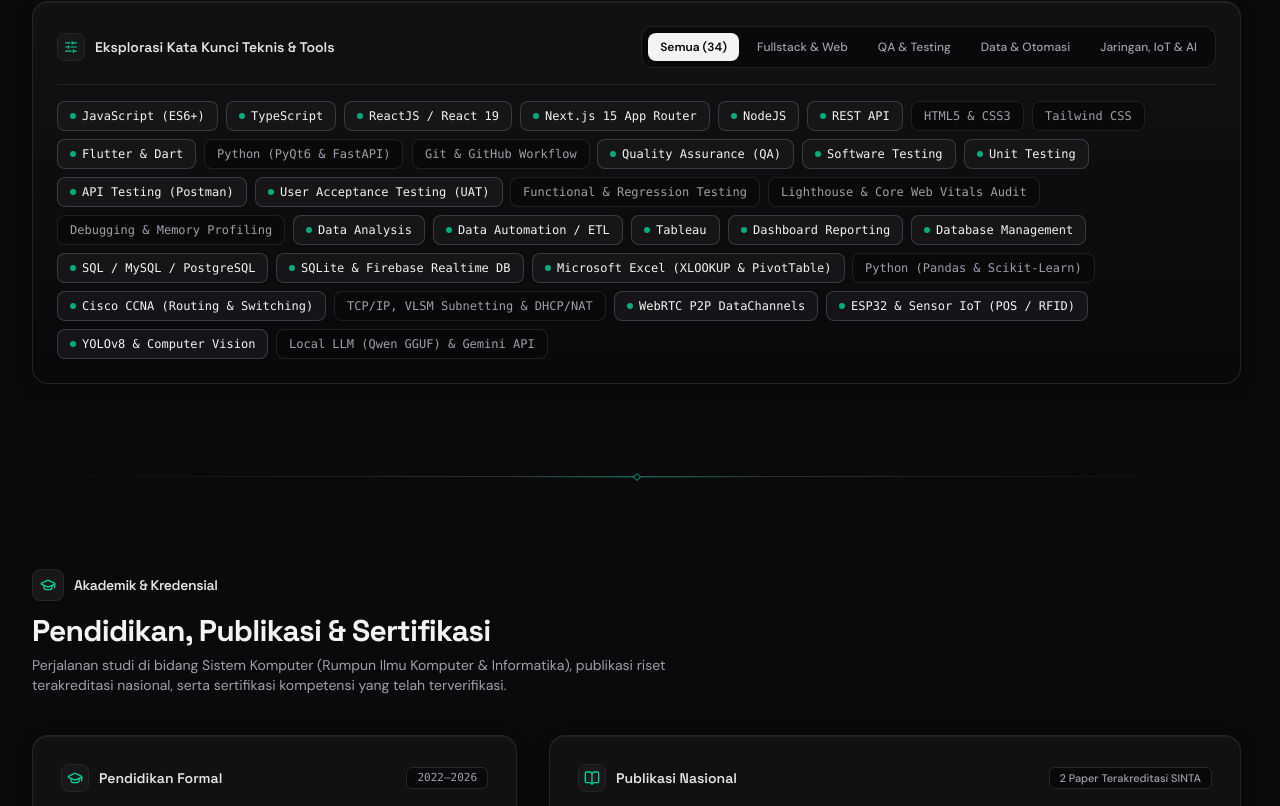
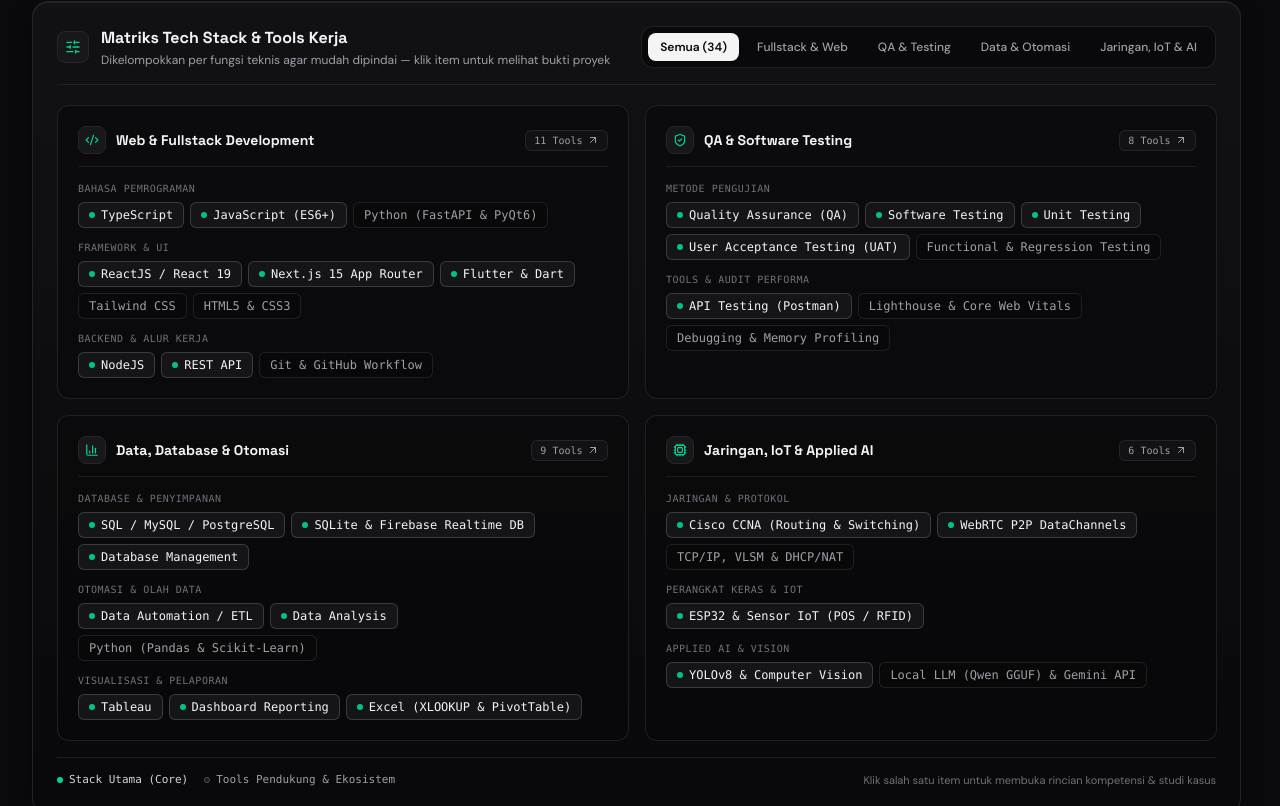
Before and after one commit to EdvanVPRoject/portofolio, a Next.js app: page / in a window 1280 px wide. Shown: the part 4274-5080 px from the top of the page. Built offline with nearby package versions, Linux system fonts and the light colour scheme.

Commit message:
feat(skills): restructure keyword cloud into categorized 2x2 tech stack matrix

```diff
--- a/src/app/page.tsx
+++ b/src/app/page.tsx
@@ -846,51 +846,52 @@ const EXPERTISE_DATA: ExpertiseItem[] = [
 interface SkillKeywordItem {
   name: string;
   domain: Exclude<SkillDomain, 'all'>;
+  group: string;
   highlight?: boolean;
 }
 
 const SKILL_KEYWORDS: SkillKeywordItem[] = [
   // Fullstack & Web (Padepokan 79 Core)
-  { name: 'JavaScript (ES6+)', domain: 'fullstack', highlight: true },
-  { name: 'TypeScript', domain: 'fullstack', highlight: true },
-  { name: 'ReactJS / React 19', domain: 'fullstack', highlight: true },
-  { name: 'Next.js 15 App Router', domain: 'fullstack', highlight: true },
-  { name: 'NodeJS', domain: 'fullstack', highlight: true },
-  { name: 'REST API', domain: 'fullstack', highlight: true },
-  { name: 'HTML5 & CSS3', domain: 'fullstack' },
-  { name: 'Tailwind CSS', domain: 'fullstack' },
-  { name: 'Flutter & Dart', domain: 'fullstack', highlight: true },
-  { name: 'Python (PyQt6 & FastAPI)', domain: 'fullstack' },
-  { name: 'Git & GitHub Workflow', domain: 'fullstack' },
+  { name: 'TypeScript', domain: 'fullstack', group: 'Bahasa Pemrograman', highlight: true },
+  { name: 'JavaScript (ES6+)', domain: 'fullstack', group: 'Bahasa Pemrograman', highlight: true },
+  { name: 'Python (FastAPI & PyQt6)', domain: 'fullstack', group: 'Bahasa Pemrograman' },
+  { name: 'ReactJS / React 19', domain: 'fullstack', group: 'Framework & UI', highlight: true },
+  { name: 'Next.js 15 App Router', domain: 'fullstack', group: 'Framework & UI', highlight: true },
+  { name: 'Flutter & Dart', domain: 'fullstack', group: 'Framework & UI', highlight: true },
+  { name: 'Tailwind CSS', domain: 'fullstack', group: 'Framework & UI' },
+  { name: 'HTML5 & CSS3', domain: 'fullstack', group: 'Framework & UI' },
+  { name: 'NodeJS', domain: 'fullstack', group: 'Backend & Alur Kerja', highlight: true },
+  { name: 'REST API', domain: 'fullstack', group: 'Backend & Alur Kerja', highlight: true },
+  { name: 'Git & GitHub Workflow', domain: 'fullstack', group: 'Backend & Alur Kerja' },
 
   // QA & Software Testing (Padepokan 79 QA Focus)
-  { name: 'Quality Assurance (QA)', domain: 'qa', highlight: true },
-  { name: 'Software Testing', domain: 'qa', highlight: true },
-  { name: 'Unit Testing', domain: 'qa', highlight: true },
-  { name: 'API Testing (Postman)', domain: 'qa', highlight: true },
-  { name: 'User Acceptance Testing (UAT)', domain: 'qa', highlight: true },
-  { name: 'Functional & Regression Testing', domain: 'qa' },
-  { name: 'Lighthouse & Core Web Vitals Audit', domain: 'qa' },
-  { name: 'Debugging & Memory Profiling', domain: 'qa' },
+  { name: 'Quality Assurance (QA)', domain: 'qa', group: 'Metode Pengujian', highlight: true },
+  { name: 'Software Testing', domain: 'qa', group: 'Metode Pengujian', highlight: true },
+  { name: 'Unit Testing', domain: 'qa', group: 'Metode Pengujian', highlight: true },
+  { name: 'User Acceptance Testing (UAT)', domain: 'qa', group: 'Metode Pengujian', highlight: true },
+  { name: 'Functional & Regression Testing', domain: 'qa', group: 'Metode Pengujian' },
+  { name: 'API Testing (Postman)', domain: 'qa', group: 'Tools & Audit Performa', highlight: true },
+  { name: 'Lighthouse & Core Web Vitals', domain: 'qa', group: 'Tools & Audit Performa' },
+  { name: 'Debugging & Memory Profiling', domain: 'qa', group: 'Tools & Audit Performa' },
 
   // Data Automation & Database (Garudafood Core)
-  { name: 'Data Analysis', domain: 'data', highlight: true },
-  { name: 'Data Automation / ETL', domain: 'data', highlight: true },
-  { name: 'Tableau', domain: 'data', highlight: true },
-  { name: 'Dashboard Reporting', domain: 'data', highlight: true },
-  { name: 'Database Management', domain: 'data', highlight: true },
-  { name: 'SQL / MySQL / PostgreSQL', domain: 'data', highlight: true },
-  { name: 'SQLite & Firebase Realtime DB', domain: 'data', highlight: true },
-  { name: 'Microsoft Excel (XLOOKUP & PivotTable)', domain: 'data', highlight: true },
-  { name: 'Python (Pandas & Scikit-Learn)', domain: 'data' },
+  { name: 'SQL / MySQL / PostgreSQL', domain: 'data', group: 'Database & Penyimpanan', highlight: true },
+  { name: 'SQLite & Firebase Realtime DB', domain: 'data', group: 'Database & Penyimpanan', highlight: true },
+  { name: 'Database Management', domain: 'data', group: 'Database & Penyimpanan', highlight: true },
+  { name: 'Data Automation / ETL', domain: 'data', group: 'Otomasi & Olah Data', highlight: true },
+  { name: 'Data Analysis', domain: 'data', group: 'Otomasi & Olah Data', highlight: true },
+  { name: 'Python (Pandas & Scikit-Learn)', domain: 'data', group: 'Otomasi & Olah Data' },
+  { name: 'Tableau', domain: 'data', group: 'Visualisasi & Pelaporan', highlight: true },
+  { name: 'Dashboard Reporting', domain: 'data', group: 'Visualisasi & Pelaporan', highlight: true },
+  { name: 'Excel (XLOOKUP & PivotTable)', domain: 'data', group: 'Visualisasi & Pelaporan', highlight: true },
 
   // Network, IoT & AI (System & Field Integration)
-  { name: 'Cisco CCNA (Routing & Switching)', domain: 'network-ai', highlight: true },
-  { name: 'TCP/IP, VLSM Subnetting & DHCP/NAT', domain: 'network-ai' },
-  { name: 'WebRTC P2P DataChannels', domain: 'network-ai', highlight: true },
-  { name: 'ESP32 & Sensor IoT (POS / RFID)', domain: 'network-ai', highlight: true },
-  { name: 'YOLOv8 & Computer Vision', domain: 'network-ai', highlight: true },
-  { name: 'Local LLM (Qwen GGUF) & Gemini API', domain: 'network-ai' },
+  { name: 'Cisco CCNA (Routing & Switching)', domain: 'network-ai', group: 'Jaringan & Protokol', highlight: true },
+  { name: 'WebRTC P2P DataChannels', domain: 'network-ai', group: 'Jaringan & Protokol', highlight: true },
+  { name: 'TCP/IP, VLSM & DHCP/NAT', domain: 'network-ai', group: 'Jaringan & Protokol' },
+  { name: 'ESP32 & Sensor IoT (POS / RFID)', domain: 'network-ai', group: 'Perangkat Keras & IoT', highlight: true },
+  { name: 'YOLOv8 & Computer Vision', domain: 'network-ai', group: 'Applied AI & Vision', highlight: true },
+  { name: 'Local LLM (Qwen GGUF) & Gemini API', domain: 'network-ai', group: 'Applied AI & Vision' },
 ];
 
 type SectionIconType = 'about' | 'projects' | 'skills' | 'academic' | 'contact';
@@ -2031,7 +2032,7 @@ export default function PortfolioPage() {
             })}
           </div>
 
-          {/* Interactive Technical Keyword & Stack Explorer */}
+          {/* Structured Technical Stack & Tools Matrix */}
           <div
             data-reveal
             onMouseMove={handleCardMouseMove}
@@ -2039,14 +2040,20 @@ export default function PortfolioPage() {
             className="spotlight-card mt-7 sm:mt-8 rounded-2xl border border-zinc-800/90 p-4 sm:p-6"
           >
             <div className="relative z-10">
+              {/* Matrix Header & Filter Bar */}
               <div className="flex flex-col lg:flex-row lg:items-center justify-between gap-4 border-b border-zinc-800/80 pb-4">
-                <div className="flex items-center gap-2.5">
-                  <span className="flex h-7 w-7 shrink-0 items-center justify-center rounded-lg border border-zinc-800 bg-zinc-900 text-emerald-400">
-                    <SlidersHorizontal className="h-3.5 w-3.5" />
-                  </span>
-                  <span className="font-heading text-xs sm:text-sm font-semibold text-zinc-200">
-                    Eksplorasi Kata Kunci Teknis &amp; Tools
-                  </span>
+                <div className="flex items-start sm:items-center gap-3">
+                  <span className="flex h-8 w-8 shrink-0 items-center justify-center rounded-lg border border-zinc-800 bg-zinc-900 text-emerald-400">
+                    <SlidersHorizontal className="h-4 w-4" />
+                  </span>
+                  <div>
+                    <h3 className="font-heading text-sm sm:text-base font-bold text-zinc-100">
+                      Matriks Tech Stack &amp; Tools Kerja
+                    </h3>
+                    <p className="text-[11px] sm:text-xs text-zinc-400 mt-0.5">
+                      Dikelompokkan per fungsi teknis agar mudah dipindai — klik item untuk melihat bukti proyek
+                    </p>
+                  </div>
                 </div>
 
                 {/* Filter Tabs */}
@@ -2076,33 +2083,135 @@ export default function PortfolioPage() {
                 </div>
               </div>
 
-              {/* Interactive Skill Pills */}
-              <div className="mt-4 flex flex-wrap gap-2">
-                {SKILL_KEYWORDS.filter(
-                  (kw) => activeSkillTab === 'all' || kw.domain === activeSkillTab
-                ).map((kw, idx) => {
-                  const targetExpertise = EXPERTISE_DATA.find((e) => e.id === kw.domain);
+              {/* 4-Cluster Categorized Matrix Grid */}
+              <div
+                className={`mt-5 grid gap-4 ${
+                  activeSkillTab === 'all' ? 'grid-cols-1 md:grid-cols-2' : 'grid-cols-1'
+                }`}
+              >
+                {(
+                  [
+                    {
+                      id: 'fullstack' as const,
+                      title: 'Web & Fullstack Development',
+                      icon: 'code' as const,
+                    },
+                    {
+                      id: 'qa' as const,
+                      title: 'QA & Software Testing',
+                      icon: 'shield' as const,
+                    },
+                    {
+                      id: 'data' as const,
+                      title: 'Data, Database & Otomasi',
+                      icon: 'chart' as const,
+                    },
+                    {
+                      id: 'network-ai' as const,
+                      title: 'Jaringan, IoT & Applied AI',
+                      icon: 'cpu' as const,
+                    },
+                  ] as const
+                )
+                  .filter((cluster) => activeSkillTab === 'all' || cluster.id === activeSkillTab)
+                  .map((cluster) => {
+                    const clusterItems = SKILL_KEYWORDS.filter((kw) => kw.domain === cluster.id);
+                    const subGroups = Array.from(new Set(clusterItems.map((kw) => kw.group)));
+                    const targetExpertise = EXPERTISE_DATA.find((e) => e.id === cluster.id);
+
                     return (
+                      <div
+                        key={cluster.id}
+                        className="animate-card-enter flex flex-col justify-between rounded-xl border border-zinc-800/80 bg-zinc-950/60 p-4 sm:p-5 transition-colors hover:border-zinc-700/80"
+                      >
+                        <div>
+                          {/* Cluster Header */}
+                          <div className="flex items-center justify-between gap-2 border-b border-zinc-800/70 pb-3 mb-3.5">
+                            <div className="flex items-center gap-2.5">
+                              <span className="flex h-7 w-7 shrink-0 items-center justify-center rounded-lg border border-zinc-800 bg-zinc-900 text-emerald-400">
+                                {cluster.icon === 'code' && <Code2 className="h-3.5 w-3.5" />}
+                                {cluster.icon === 'shield' && <ShieldCheck className="h-3.5 w-3.5" />}
+                                {cluster.icon === 'chart' && <BarChart3 className="h-3.5 w-3.5" />}
+                                {cluster.icon === 'cpu' && <Cpu className="h-3.5 w-3.5" />}
+                              </span>
+                              <h4 className="font-heading text-xs sm:text-sm font-bold text-zinc-100">
+                                {cluster.title}
+                              </h4>
+                            </div>
+
                             <button
-                      key={`${activeSkillTab}-${kw.name}`}
                               type="button"
-                      style={{ animationDelay: `${(idx % 12) * 25}ms` }}
                               onClick={() => {
                                 if (targetExpertise) handleOpenExpertiseModal(targetExpertise);
                               }}
-                      className={`spring-pill animate-card-enter group/pill inline-flex items-center gap-1.5 rounded-lg border px-2.5 sm:px-3 py-1.5 font-mono text-[11px] sm:text-xs cursor-pointer ${
+                              className="inline-flex items-center gap-1 rounded-md border border-zinc-800/90 bg-zinc-900/70 px-2 py-0.5 font-mono text-[10px] text-zinc-400 transition-colors hover:border-emerald-500/40 hover:text-emerald-300 cursor-pointer"
+                            >
+                              <span>{clusterItems.length} Tools</span>
+                              <ArrowUpRight className="h-3 w-3" />
+                            </button>
+                          </div>
+
+                          {/* Sub-groups inside Cluster */}
+                          <div
+                            className={
+                              activeSkillTab !== 'all'
+                                ? 'grid grid-cols-1 sm:grid-cols-2 lg:grid-cols-3 gap-4'
+                                : 'space-y-3'
+                            }
+                          >
+                            {subGroups.map((groupName) => {
+                              const groupSkills = clusterItems.filter((kw) => kw.group === groupName);
+                              return (
+                                <div key={groupName}>
+                                  <div className="mb-1.5 font-mono text-[10px] font-medium uppercase tracking-wider text-zinc-500">
+                                    {groupName}
+                                  </div>
+                                  <div className="flex flex-wrap gap-1.5">
+                                    {groupSkills.map((kw) => (
+                                      <button
+                                        key={kw.name}
+                                        type="button"
+                                        onClick={() => {
+                                          if (targetExpertise) handleOpenExpertiseModal(targetExpertise);
+                                        }}
+                                        className={`spring-pill group/pill inline-flex items-center gap-1.5 rounded-md border px-2.5 py-1 font-mono text-[11px] sm:text-xs cursor-pointer ${
                                           kw.highlight
                                             ? 'border-zinc-700/90 bg-zinc-900/90 text-zinc-100 hover:border-emerald-500/50 hover:text-emerald-300'
                                             : 'border-zinc-800/80 bg-zinc-950/80 text-zinc-400 hover:border-zinc-700 hover:text-zinc-200'
                                         }`}
                                       >
                                         {kw.highlight && (
-                        <span className="h-1.5 w-1.5 rounded-full bg-emerald-400/80 transition-transform duration-200 group-hover/pill:scale-150" />
+                                          <span className="h-1.5 w-1.5 shrink-0 rounded-full bg-emerald-400/90 transition-transform duration-200 group-hover/pill:scale-125" />
                                         )}
                                         <span>{kw.name}</span>
                                       </button>
+                                    ))}
+                                  </div>
+                                </div>
                               );
                             })}
+                          </div>
+                        </div>
+                      </div>
+                    );
+                  })}
+              </div>
+
+              {/* Clear Legend Footer */}
+              <div className="mt-4 flex flex-col sm:flex-row sm:items-center justify-between gap-2 border-t border-zinc-800/70 pt-3.5 text-[11px] text-zinc-400">
+                <div className="flex flex-wrap items-center gap-4 font-mono">
+                  <span className="inline-flex items-center gap-1.5 text-zinc-300">
+                    <span className="h-1.5 w-1.5 rounded-full bg-emerald-400" />
+                    <span>Stack Utama (Core)</span>
+                  </span>
+                  <span className="inline-flex items-center gap-1.5 text-zinc-400">
+                    <span className="h-1.5 w-1.5 rounded-full border border-zinc-600 bg-zinc-900" />
+                    <span>Tools Pendukung &amp; Ekosistem</span>
+                  </span>
+                </div>
+                <span className="text-zinc-500">
+                  Klik salah satu item untuk membuka rincian kompetensi &amp; studi kasus
+                </span>
               </div>
             </div>
           </div>
```
Lines whose indentation alone changed are shown as unchanged.
